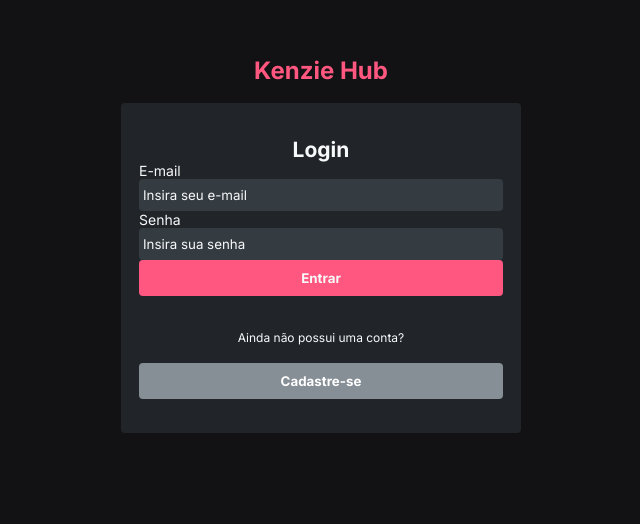
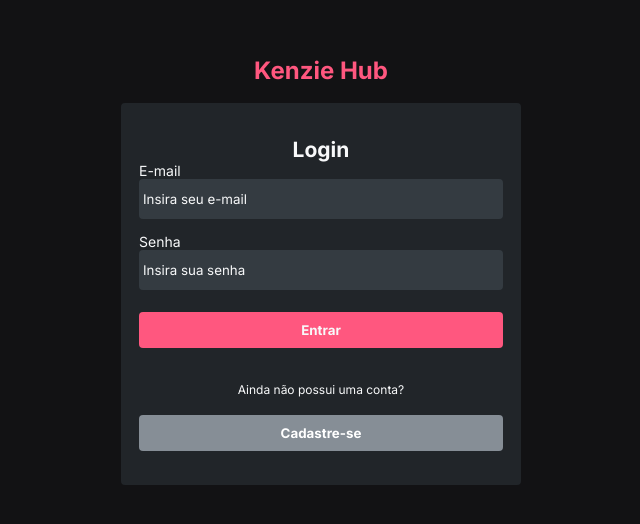
Before and after one commit to isabelpaiva/kenzie-hub, a React (Vite) app: page / in a window 1280 px wide. Shown: the part 144-668 px from the top of the page, without its empty margins (319-959 px from the left). Built offline with nearby package versions, Linux system fonts and the light colour scheme.

Commit message:
kenzie hub

```diff
--- a/src/pages/Login/style.js
+++ b/src/pages/Login/style.js
@@ -8,6 +8,8 @@ export const LoginSection = styled.section`
   justify-content: center;
   align-items: center;
   margin-top: 200px;
+
+
 `;
 
 export const LinkStyled = styled(Link)`
@@ -40,10 +42,7 @@ export const LoginForm = styled.form`
     text-align: center;
   }
 
-  div {
-    width: 100%;
-    background-color: yellow;
-  }
+
 
   .notAccountYet {
     text-align: center;
@@ -61,6 +60,7 @@ export const LoginForm = styled.form`
     text-decoration: none;
     color: white;
     font-weight: bold;
+
   }
 
   .registerButton {
@@ -79,6 +79,8 @@ export const LoginForm = styled.form`
     color: white;
   }
 
+
+
   .errorMessage {
     font-size: 12px;
     color: var(--negative-toastify);
@@ -86,13 +88,14 @@ export const LoginForm = styled.form`
     color: var(--negative-toastify);
   }
 
+
   .inputEmail,
   .inputPass {
     display: block;
-    margin: 0 auto;
+    margin-bottom: 14px;
     text-align: left;
     width: 100%;
-    padding-block: 8px;
+    padding: 12px;
     background-color: #343b41;
     color: var(--grey-01);
     border-radius: 4px;
@@ -106,16 +109,8 @@ export const LoginForm = styled.form`
     color: var(--grey-01);
   }
 
-  .Email,
-  .Pass {
-    text-align: left;
-    display: block;
-    font-size: 12px;
-    font-weight: 400;
-    margin-bottom: 6px;
-  }
-
   .loginButton {
+    margin-top: 8px;
     background-color: var(--pink-primary);
     color: var(--grey-01);
     cursor: pointer;
--- a/src/pages/Signup/styles.js
+++ b/src/pages/Signup/styles.js
@@ -10,6 +10,8 @@ export const StyledRegister = styled.section`
   h2 {
     color: var(--pink-primary);
   }
+
+
 
   button {
     background-color: #212529;
@@ -47,6 +49,7 @@ export const StyledSection = styled.section`
   border-radius: 4px;
   margin-inline: 12px;
 
+
   div > section h3,
   div > section p {
     text-align: center;
@@ -66,7 +69,8 @@ export const StyledSection = styled.section`
 
   label {
     display: block;
-    margin-bottom: 4px;
+    padding: 4px;
+    margin-top: 4px;
   }
 
   input,
```
